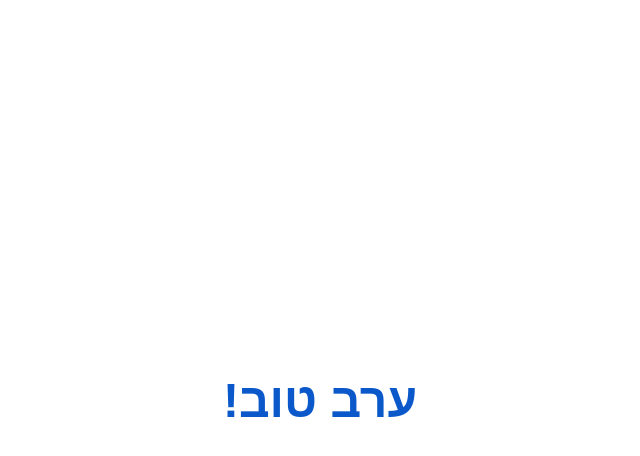
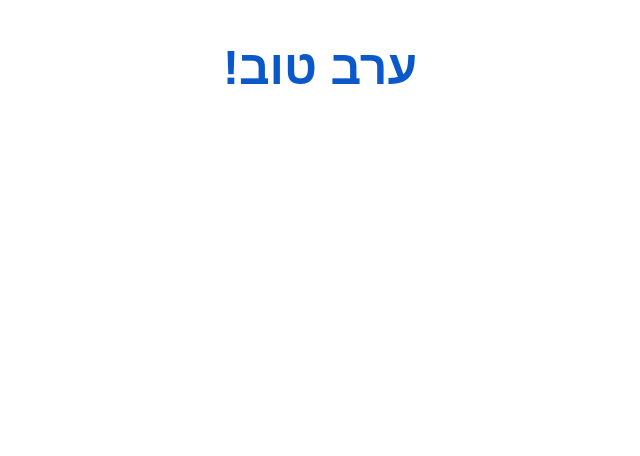
Before and after one commit to yanivmizrachiy/erevtov, a plain HTML site: page index.html in a window 1280 px wide. Shown: the whole page, without its empty margins (320-960 px from the left). Drawn offline with Linux system fonts and the light colour scheme.

Commit message:
Refactor index.html structure and styling
Removed flexbox styling from body and added header element.

```diff
--- a/index.html
+++ b/index.html
@@ -9,10 +9,10 @@
       margin:0;
       background:#ffffff;
       font-family: Arial, Heebo, Assistant, sans-serif;
-      display:flex;
-      align-items:center;
-      justify-content:center;
-      height:100vh;
+    }
+    header{
+      padding:40px 0 20px 0;
+      text-align:center;
     }
     h1{
       color:#0a58ca;
@@ -23,6 +23,10 @@
   </style>
 </head>
 <body>
-  <h1>ערב טוב!</h1>
+
+  <header>
+    <h1>ערב טוב!</h1>
+  </header>
+
 </body>
 </html>
```
